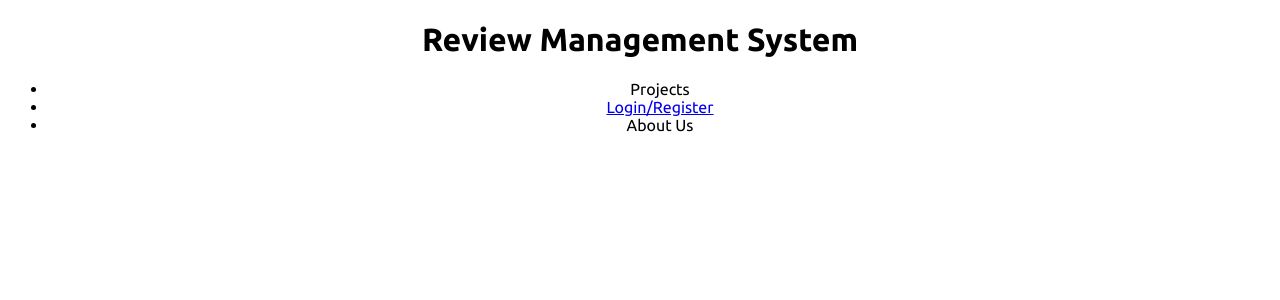
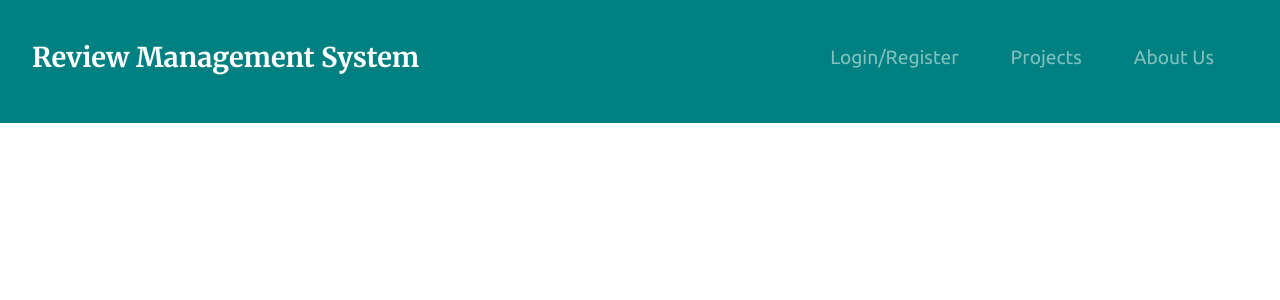
Before and after one commit to Aadkeneha/B.E.Project, a Django app: template project/webapp/templates/home.html in a window 1280 px wide. Shown: the top 300 px of the page. Run offline with Django 4.2, Linux system fonts and the light colour scheme; the template is opened without the code that fills it, so the values that code supplies are empty; some libraries are stand-ins or nearby versions.

Commit message:
feat: pages

```diff
--- a/project/webapp/templates/home.html
+++ b/project/webapp/templates/home.html
@@ -1,23 +1,71 @@
 <!DOCTYPE html>
-<html lang="en">
-<head>
+<html>
+  <head>
     {% load static %}
-    <meta charset="UTF-8">
-    <meta http-equiv="X-UA-Compatible" content="IE=edge">
-    <meta name="viewport" content="width=device-width, initial-scale=1.0">
+    <meta charset="utf-8" />
     <title>RMS</title>
-    <link rel="stylesheet" href="../statics/home.css">
-</head>
-<body>
-    <navbar>
-        <div class="nav">
-            <h1 class="logo">Review Management System</h1>
-            <ul class="nav-list">
-                <li class="nav-list-items">Projects</li>
-                <li class="nav-list-items"><a href="/login.html">Login/Register</a></li>
-                <li class="nav-list-items">About Us</li>
+
+    <!-- Bootstrap -->
+    <link
+      rel="stylesheet"
+      href="https://cdn.jsdelivr.net/npm/bootstrap@4.0.0/dist/css/bootstrap.min.css"
+      integrity="sha384-Gn5384xqQ1aoWXA+058RXPxPg6fy4IWvTNh0E263XmFcJlSAwiGgFAW/dAiS6JXm"
+      crossorigin="anonymous"
+    />
+    <script
+      src="https://code.jquery.com/jquery-3.2.1.slim.min.js"
+      integrity="sha384-KJ3o2DKtIkvYIK3UENzmM7KCkRr/rE9/Qpg6aAZGJwFDMVNA/GpGFF93hXpG5KkN"
+      crossorigin="anonymous"
+    ></script>
+    <script
+      src="https://cdn.jsdelivr.net/npm/popper.js@1.12.9/dist/umd/popper.min.js"
+      integrity="sha384-ApNbgh9B+Y1QKtv3Rn7W3mgPxhU9K/ScQsAP7hUibX39j7fakFPskvXusvfa0b4Q"
+      crossorigin="anonymous"
+    ></script>
+    <script
+      src="https://cdn.jsdelivr.net/npm/bootstrap@4.0.0/dist/js/bootstrap.min.js"
+      integrity="sha384-JZR6Spejh4U02d8jOt6vLEHfe/JQGiRRSQQxSfFWpi1MquVdAyjUar5+76PVCmYl"
+      crossorigin="anonymous"
+    ></script>
+
+    <link rel="stylesheet" href="../static/home.css" />
+    <!-- Fontawesome -->
+    <script
+      defer
+      src="https://use.fontawesome.com/releases/v5.0.7/js/all.js"
+    ></script>
+  </head>
+
+  <body>
+    <section id="title" class="colored-section">
+      <!-- Nav Bar -->
+      <div class="container-fluid">
+        <nav class="navbar navbar-expand-lg navbar-dark">
+          <a class="navbar-brand" href="">Review Management System</a>
+          <button
+            class="navbar-toggler"
+            type="button"
+            data-toggle="collapse"
+            data-target="#navbarSupportedContent"
+            aria-controls="navbarSupportedContent"
+            aria-expanded="false"
+            aria-label="Toggle navigation"
+          >
+            <span class="navbar-toggler-icon"></span>
+          </button>
+          <div class="collapse navbar-collapse" id="navbarSupportedContent">
+            <ul class="navbar-nav ml-auto">
+              <li class="nav-item">
+                <a class="nav-link" href="./login.html">Login/Register</a>
+              </li>
+              <li class="nav-item">
+                <a class="nav-link" href="./projects.html">Projects</a>
+              </li>
+              <li class="nav-item">
+                <a class="nav-link" href="./about-us.html">About Us</a>
+              </li>
             </ul>
-        </div>
-    </navbar>
-</body>
+          </div>
+        </nav>
+  </body>
 </html>
```
Also changed, not shown: project/webapp/templates/about-us.html (added), project/webapp/templates/login.html (added), project/webapp/templates/projects.html (added), project/webapp/templates/register.html (added).
